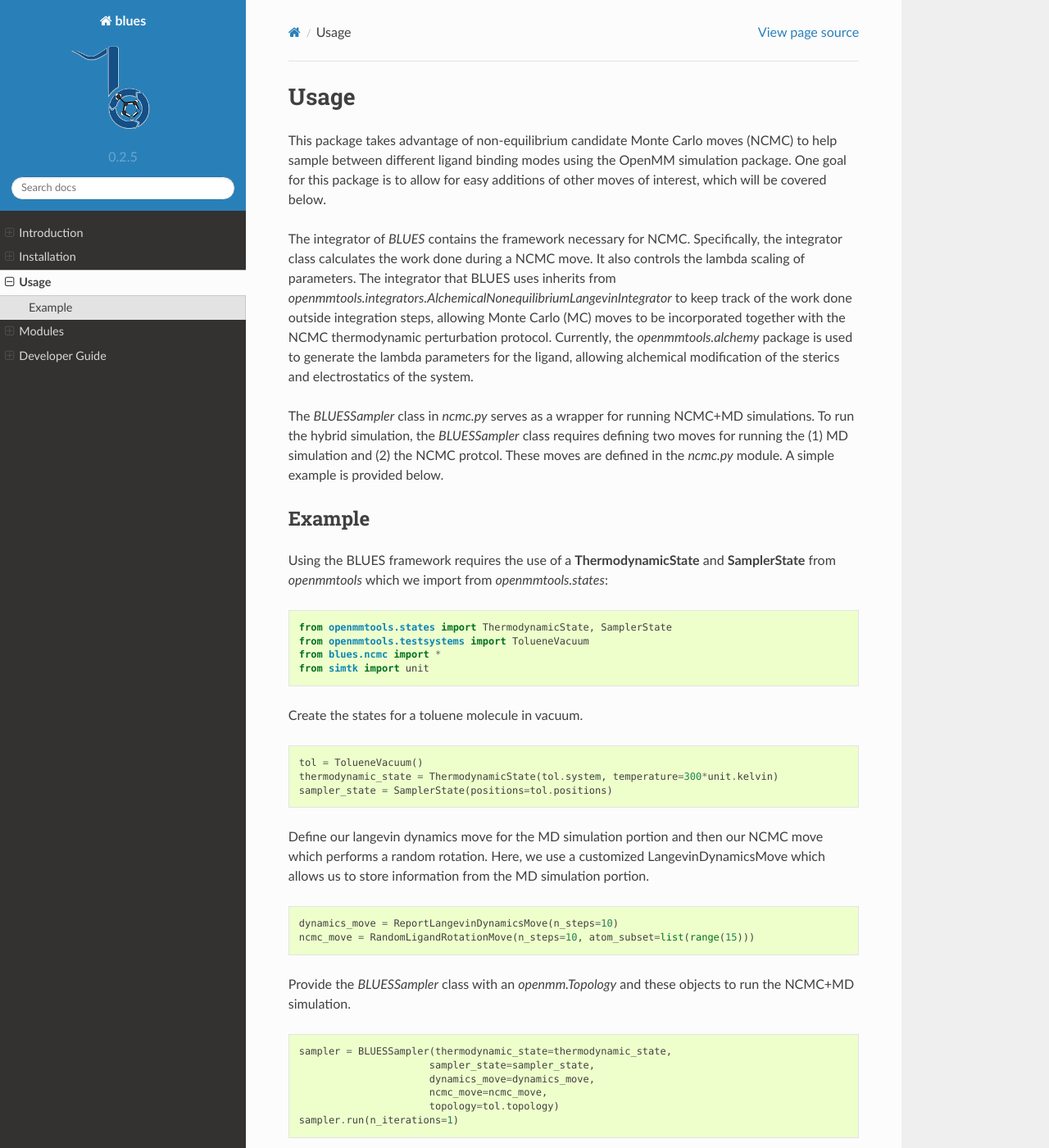
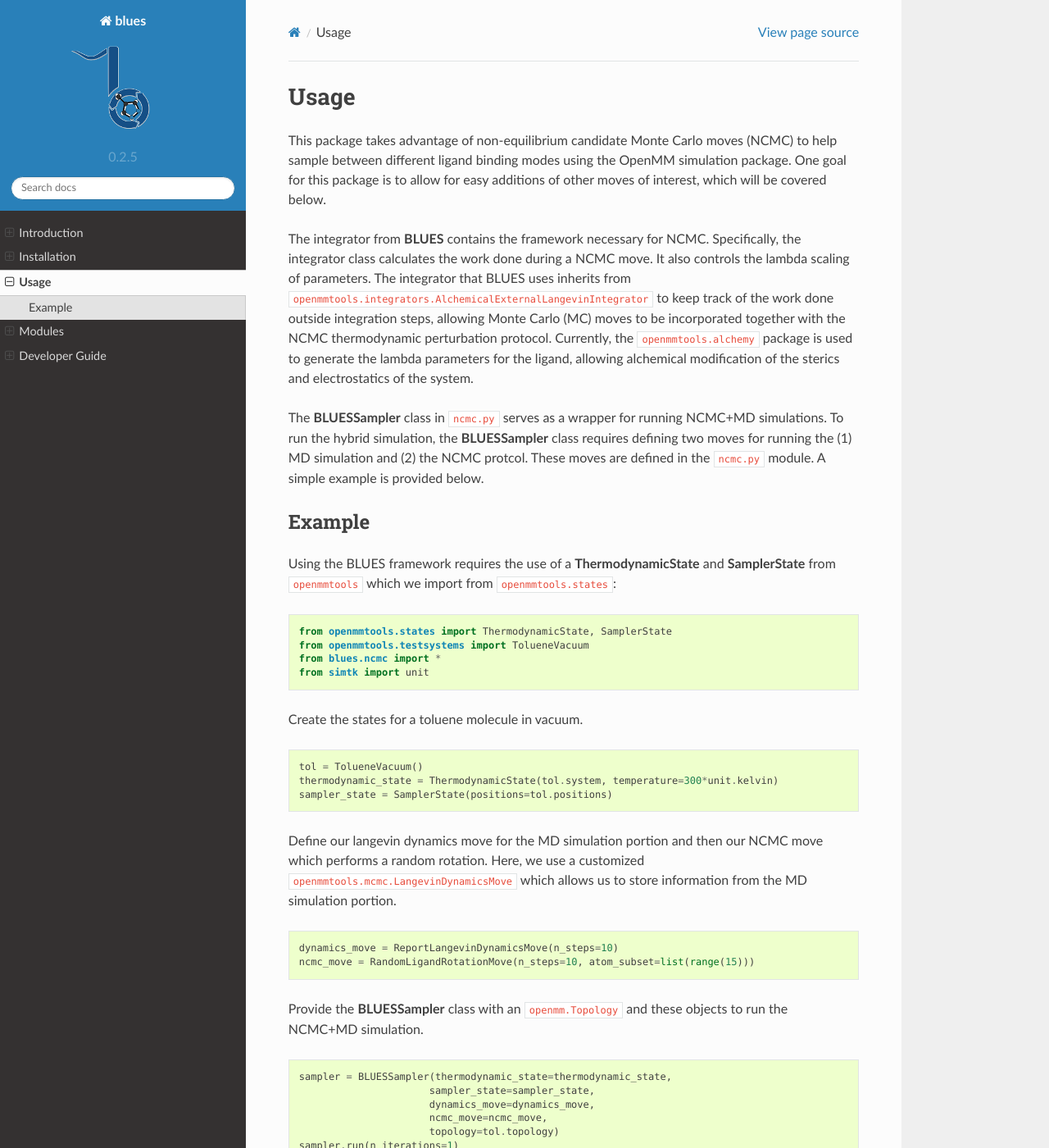
Before and after one commit to MobleyLab/blues, a Sphinx documentation site: the page built from docs/usage.rst, in a window 1280 px wide and 1400 px high. Shown: the whole window at 82% size. Built offline with Sphinx 7.4.7 and the Read the Docs theme 2.0.0, drawn with Linux system fonts in a browser that asks for light colours.

Commit message:
Text formatting in the usage doc

```diff
--- a/docs/usage.rst
+++ b/docs/usage.rst
@@ -3,13 +3,13 @@
 
 This package takes advantage of non-equilibrium candidate Monte Carlo moves (NCMC) to help sample between different ligand binding modes using the OpenMM simulation package. One goal for this package is to allow for easy additions of other moves of interest, which will be covered below.
 
-The integrator of `BLUES` contains the framework necessary for NCMC. Specifically, the integrator class calculates the work done during a NCMC move. It also controls the lambda scaling of parameters. The integrator that BLUES uses inherits from `openmmtools.integrators.AlchemicalNonequilibriumLangevinIntegrator` to keep track of the work done outside integration steps, allowing Monte Carlo (MC) moves to be incorporated together with the NCMC thermodynamic perturbation protocol. Currently, the `openmmtools.alchemy` package is used to generate the lambda parameters for the ligand, allowing alchemical modification of the sterics and electrostatics of the system.
+The integrator from **BLUES** contains the framework necessary for NCMC. Specifically, the integrator class calculates the work done during a NCMC move. It also controls the lambda scaling of parameters. The integrator that BLUES uses inherits from ``openmmtools.integrators.AlchemicalExternalLangevinIntegrator`` to keep track of the work done outside integration steps, allowing Monte Carlo (MC) moves to be incorporated together with the NCMC thermodynamic perturbation protocol. Currently, the ``openmmtools.alchemy`` package is used to generate the lambda parameters for the ligand, allowing alchemical modification of the sterics and electrostatics of the system.
 
-The `BLUESSampler` class in `ncmc.py` serves as a wrapper for running NCMC+MD simulations. To run the hybrid simulation, the `BLUESSampler` class requires defining two moves for running the (1) MD simulation and (2) the NCMC protcol. These moves are defined in the `ncmc.py` module. A simple example is provided below.
+The **BLUESSampler** class in ``ncmc.py`` serves as a wrapper for running NCMC+MD simulations. To run the hybrid simulation, the **BLUESSampler** class requires defining two moves for running the (1) MD simulation and (2) the NCMC protcol. These moves are defined in the ``ncmc.py`` module. A simple example is provided below.
 
 Example
 -------
-Using the BLUES framework requires the use of a **ThermodynamicState** and **SamplerState** from `openmmtools` which we import from `openmmtools.states`:
+Using the BLUES framework requires the use of a **ThermodynamicState** and **SamplerState** from ``openmmtools`` which we import from ``openmmtools.states``:
 
 .. code-block:: python
 
@@ -28,7 +28,7 @@
    sampler_state = SamplerState(positions=tol.positions)
 
 
-Define our langevin dynamics move for the MD simulation portion and then our NCMC move which performs a random rotation. Here, we use a customized LangevinDynamicsMove which allows us to store information from the MD simulation portion.
+Define our langevin dynamics move for the MD simulation portion and then our NCMC move which performs a random rotation. Here, we use a customized ``openmmtools.mcmc.LangevinDynamicsMove`` which allows us to store information from the MD simulation portion.
 
 .. code-block:: python
 
@@ -36,7 +36,7 @@
    ncmc_move = RandomLigandRotationMove(n_steps=10, atom_subset=list(range(15)))
 
 
-Provide the `BLUESSampler` class with an `openmm.Topology` and these objects to run the NCMC+MD simulation.
+Provide the **BLUESSampler** class with an ``openmm.Topology`` and these objects to run the NCMC+MD simulation.
 
 .. code-block:: python
 
```
